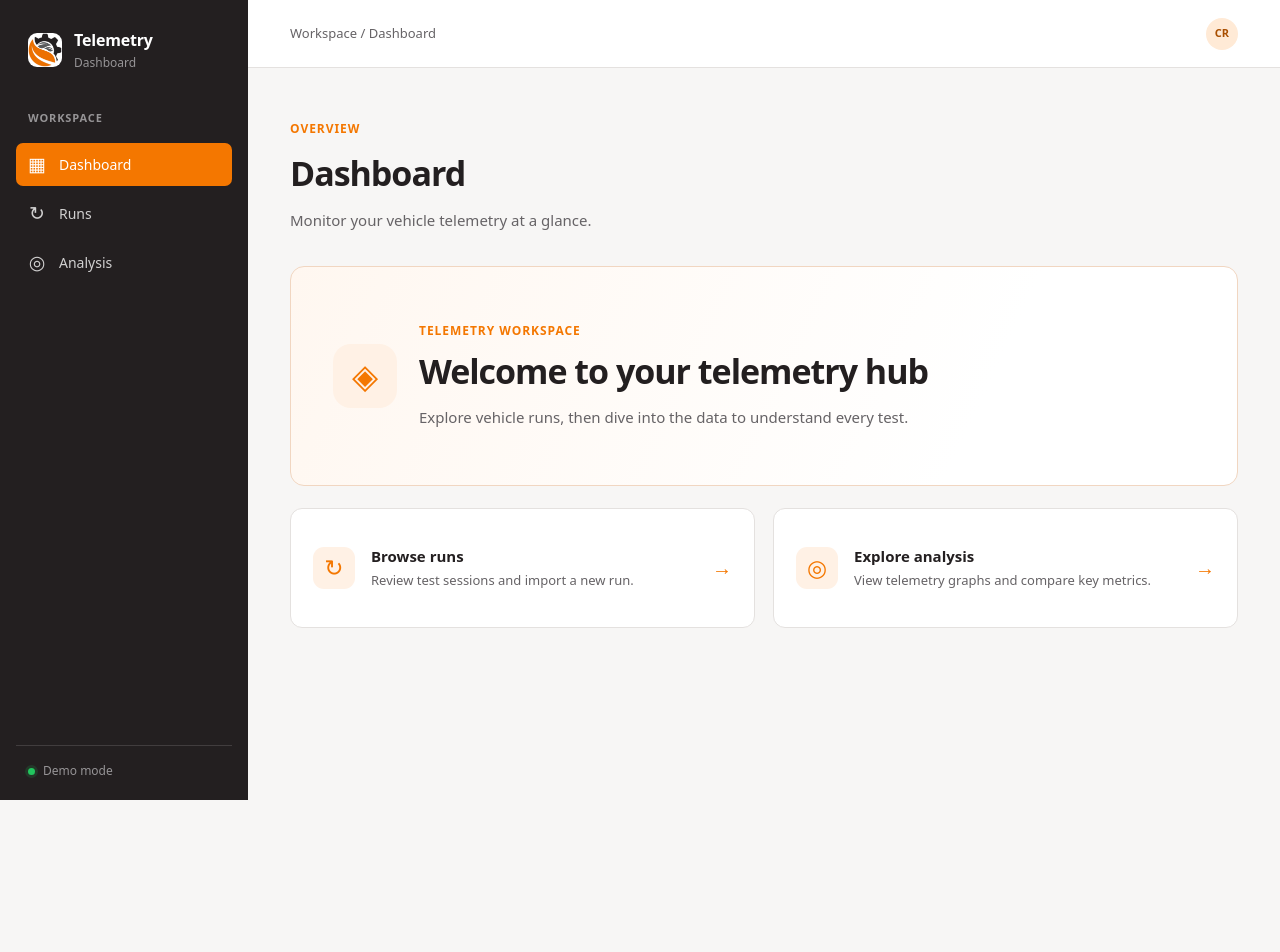
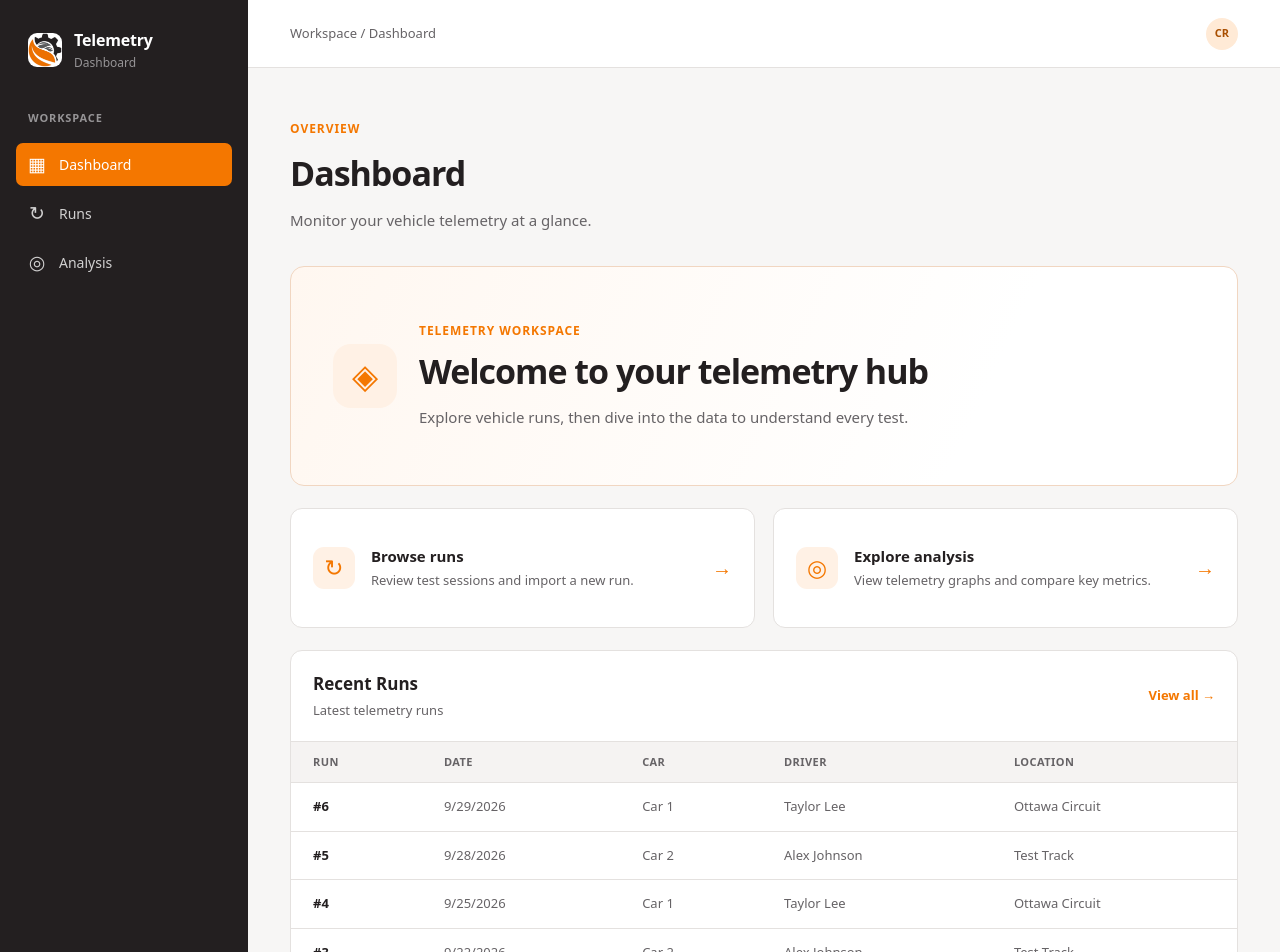
Before and after one commit to UOSupermileage/Telemetry_Frontend, a React (Vite) app: page / in a window 1280 px wide. Shown: the top 952 px of the page. Before the commit the page ends 800 px from the top, so only its background shows below. Built offline with nearby package versions, Linux system fonts and the light colour scheme.

Commit message:
Some dashboard page updates

```diff
--- a/src/pages/DashboardPage.jsx
+++ b/src/pages/DashboardPage.jsx
@@ -1,3 +1,50 @@
+import RecentRuns from '../components/RecentRuns'
+
+const testRuns = [
+  {
+    run_id: 1,
+    car_id: 2,
+    driver_id: 3,
+    location_id: 1,
+    started_at: '2026-09-20T14:00:00',
+  },
+  {
+    run_id: 2,
+    car_id: 1,
+    driver_id: 4,
+    location_id: 2,
+    started_at: '2026-09-21T10:30:00',
+  },
+  {
+    run_id: 3,
+    car_id: 2,
+    driver_id: 3,
+    location_id: 1,
+    started_at: '2026-09-22T13:00:00',
+  },
+  {
+    run_id: 4,
+    car_id: 1,
+    driver_id: 4,
+    location_id: 2,
+    started_at: '2026-09-25T09:00:00',
+  },
+  {
+    run_id: 5,
+    car_id: 2,
+    driver_id: 3,
+    location_id: 1,
+    started_at: '2026-09-28T15:00:00',
+  },
+  {
+    run_id: 6,
+    car_id: 1,
+    driver_id: 4,
+    location_id: 2,
+    started_at: '2026-09-29T11:00:00',
+  },
+]
+
 function DashboardPage() {
   return (
     <div className="welcome-page">
@@ -6,7 +53,9 @@ function DashboardPage() {
         <div>
           <p className="welcome-kicker">Telemetry workspace</p>
           <h2>Welcome to your telemetry hub</h2>
-          <p>Explore vehicle runs, then dive into the data to understand every test.</p>
+          <p>
+            Explore vehicle runs, then dive into the data to understand every test.
+          </p>
         </div>
       </section>
 
@@ -19,6 +68,7 @@ function DashboardPage() {
           </span>
           <span className="welcome-arrow" aria-hidden="true">→</span>
         </a>
+
         <a className="welcome-card" href="#analysis">
           <span className="welcome-card-icon" aria-hidden="true">◎</span>
           <span className="welcome-card-copy">
@@ -28,6 +78,8 @@ function DashboardPage() {
           <span className="welcome-arrow" aria-hidden="true">→</span>
         </a>
       </div>
+
+      <RecentRuns runs={testRuns} />
     </div>
   )
 }
```
